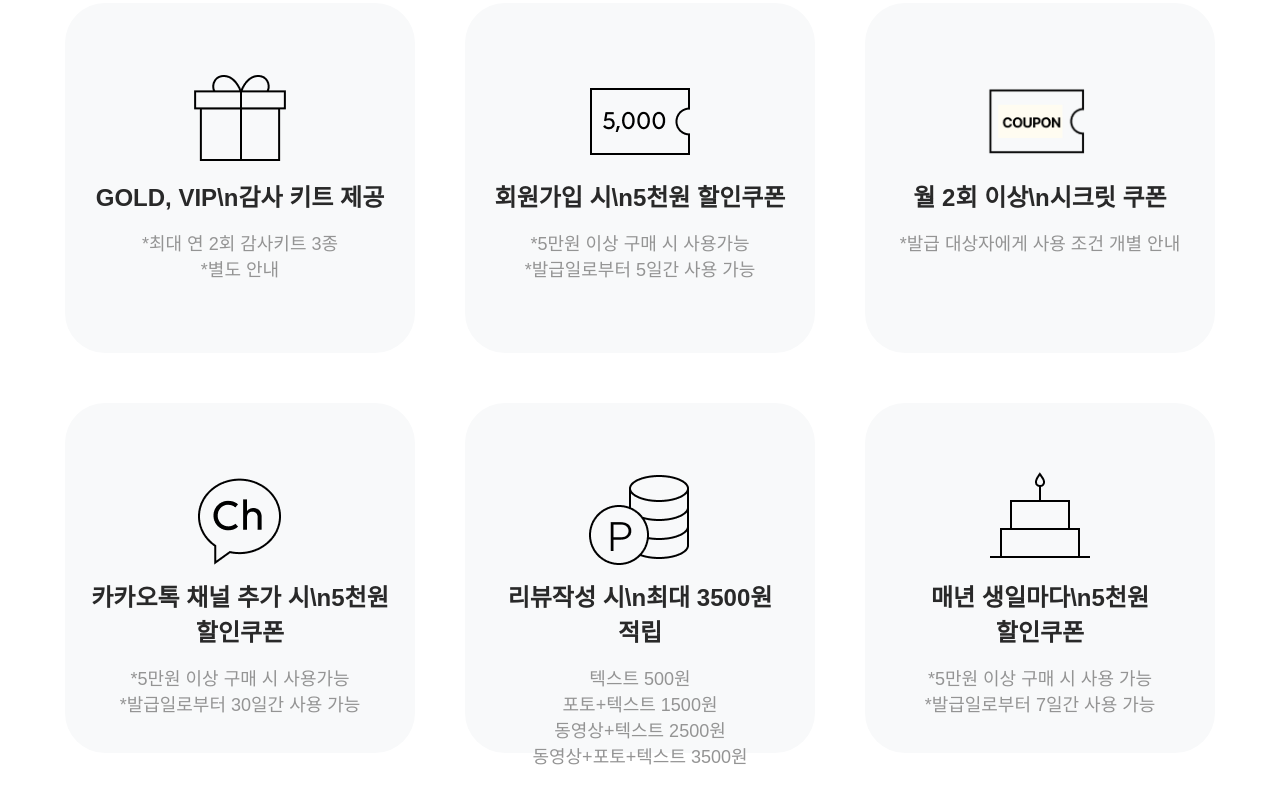
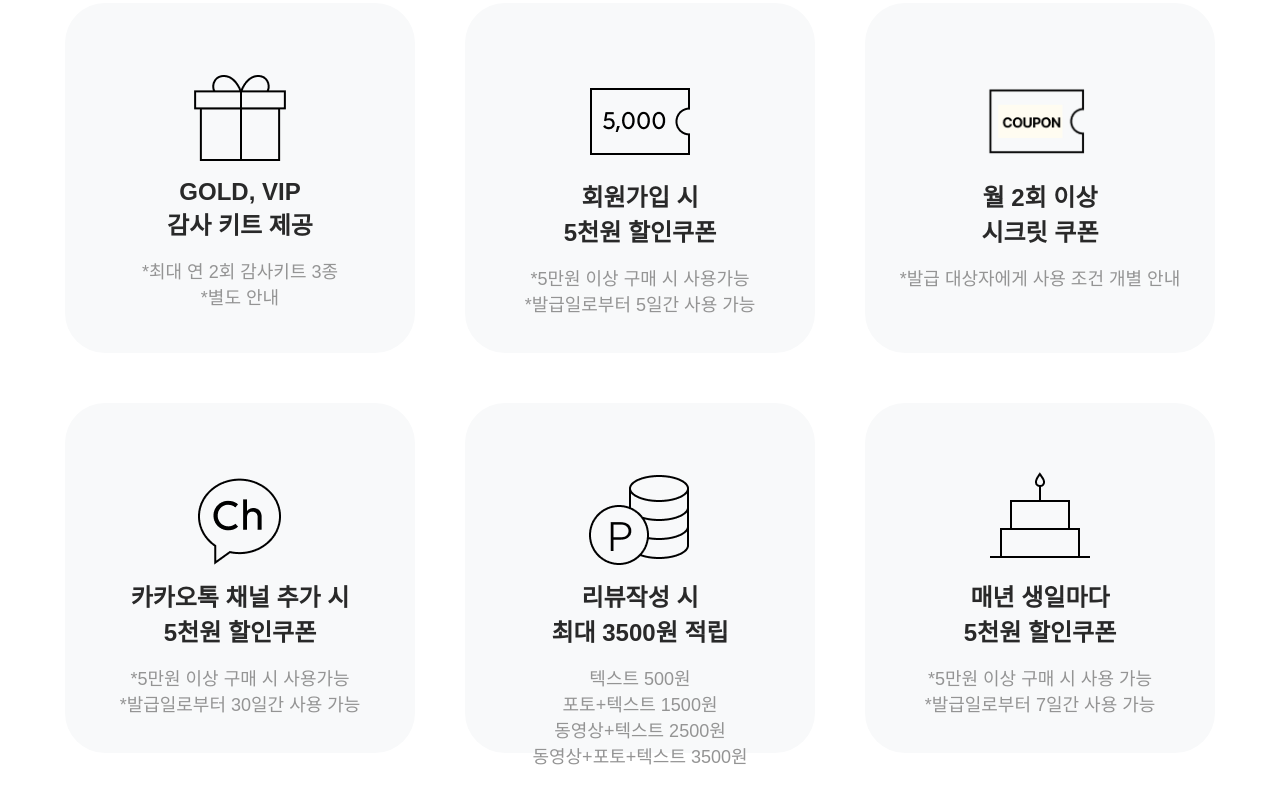
Before and after one commit to hanyubin319-max/firstclass, a plain HTML site: page Biodance/css/membership.html in a window 1280 px wide. Shown: the part 407-1210 px from the top of the page. Drawn offline with Linux system fonts and the light colour scheme; a web font is replaced by a local one.

Commit message:
Fix membership card title line breaks

```diff
--- a/Biodance/css/membership.html
+++ b/Biodance/css/membership.html
@@ -42,30 +42,30 @@
   <div class="membership-grid">
     <article class="membership-card">
       <img class="membership-card-image" src="../img/Membership-1.png" alt="">
-      <h2 class="membership-card-title">GOLD, VIP\n감사 키트 제공</h2>
+      <h2 class="membership-card-title">GOLD, VIP<br>감사 키트 제공</h2>
       <p class="membership-card-copy"><span>*최대 연 2회 감사키트 3종</span>
         <span>*별도 안내</span></p>
     </article>
     <article class="membership-card">
       <img class="membership-card-image" src="../img/Membership-2.png" alt="">
-      <h2 class="membership-card-title">회원가입 시\n5천원 할인쿠폰</h2>
+      <h2 class="membership-card-title">회원가입 시<br>5천원 할인쿠폰</h2>
       <p class="membership-card-copy"><span>*5만원 이상 구매 시 사용가능</span>
         <span>*발급일로부터 5일간 사용 가능</span></p>
     </article>
     <article class="membership-card">
       <img class="membership-card-image" src="../img/Membership-3.png" alt="">
-      <h2 class="membership-card-title">월 2회 이상\n시크릿 쿠폰</h2>
+      <h2 class="membership-card-title">월 2회 이상<br>시크릿 쿠폰</h2>
       <p class="membership-card-copy"><span>*발급 대상자에게 사용 조건 개별 안내</span></p>
     </article>
     <article class="membership-card">
       <img class="membership-card-image" src="../img/Membership-4.png" alt="">
-      <h2 class="membership-card-title">카카오톡 채널 추가 시\n5천원 할인쿠폰</h2>
+      <h2 class="membership-card-title">카카오톡 채널 추가 시<br>5천원 할인쿠폰</h2>
       <p class="membership-card-copy"><span>*5만원 이상 구매 시 사용가능</span>
         <span>*발급일로부터 30일간 사용 가능</span></p>
     </article>
     <article class="membership-card">
       <img class="membership-card-image" src="../img/Membership-5.png" alt="">
-      <h2 class="membership-card-title">리뷰작성 시\n최대 3500원 적립</h2>
+      <h2 class="membership-card-title">리뷰작성 시<br>최대 3500원 적립</h2>
       <p class="membership-card-copy"><span>텍스트 500원</span>
         <span>포토+텍스트 1500원</span>
         <span>동영상+텍스트 2500원</span>
@@ -73,7 +73,7 @@
     </article>
     <article class="membership-card">
       <img class="membership-card-image" src="../img/Membership-6.png" alt="">
-      <h2 class="membership-card-title">매년 생일마다\n5천원 할인쿠폰</h2>
+      <h2 class="membership-card-title">매년 생일마다<br>5천원 할인쿠폰</h2>
       <p class="membership-card-copy"><span>*5만원 이상 구매 시 사용 가능</span>
         <span>*발급일로부터 7일간 사용 가능</span></p>
     </article>
```
